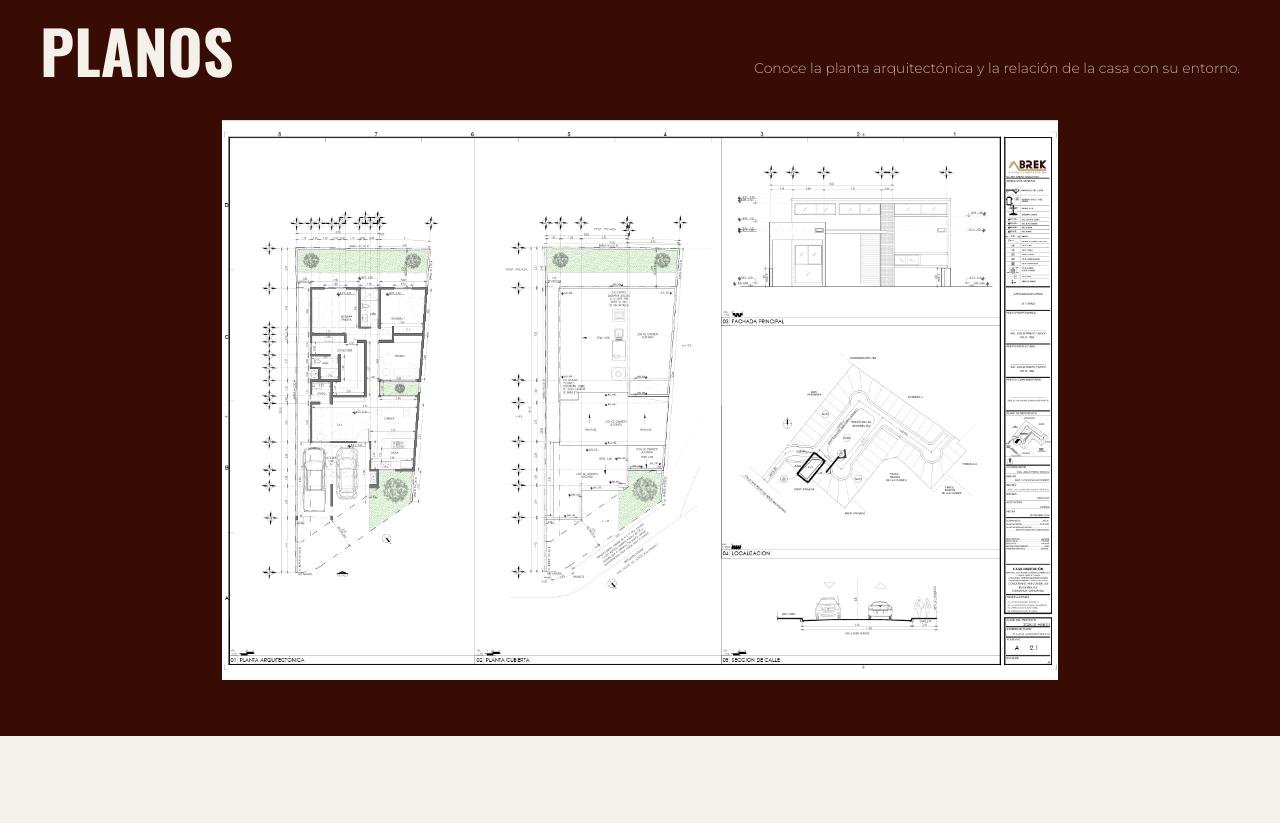
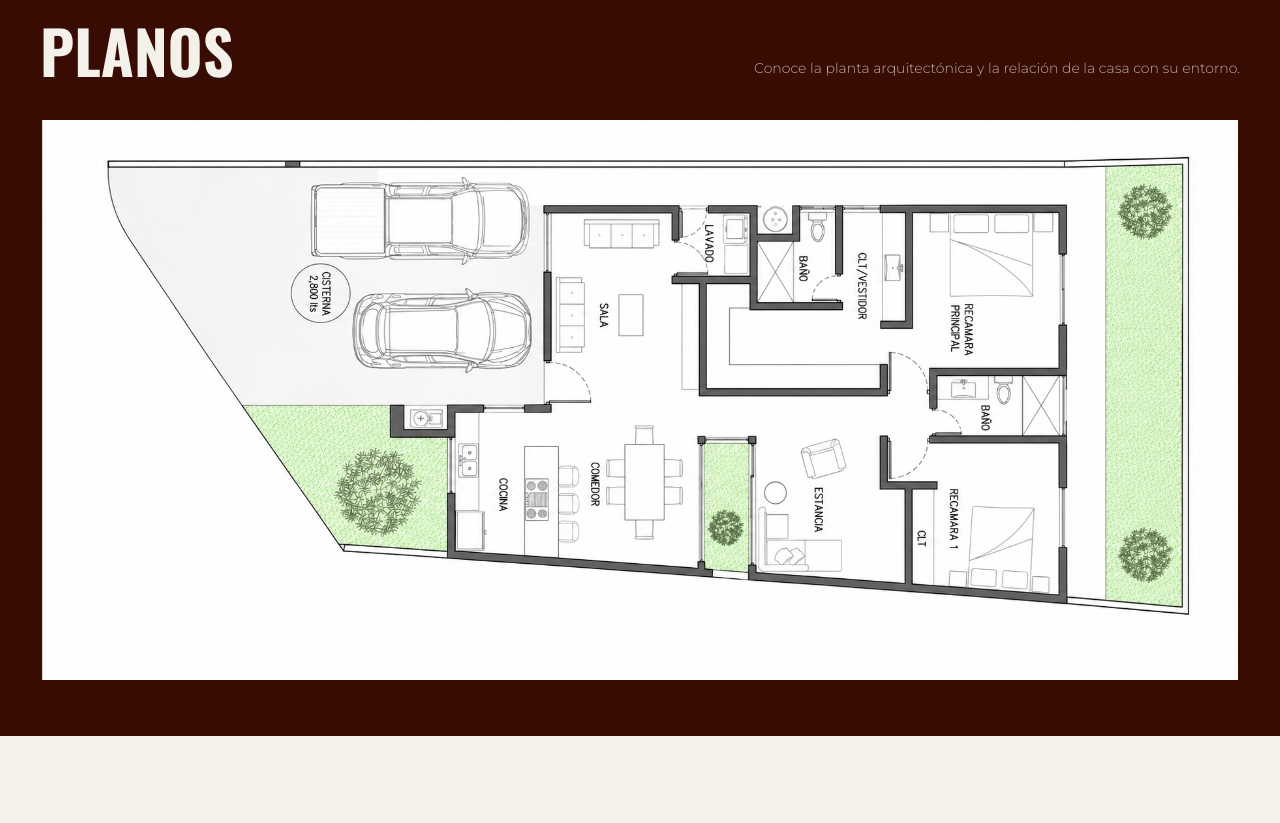
Before and after one commit to OmarAcuna0205/casas-abrek, a Next.js app: page /casa-sinai in a window 1280 px wide. Shown: the part 1620-2443 px from the top of the page. Built offline with nearby package versions, Linux system fonts and the light colour scheme.

Commit message:
feat: enhance Casa Sinai page layout and image handling; improve ProjectGallery scroll behavior

```diff
--- a/src/app/casa-sinai/page.tsx
+++ b/src/app/casa-sinai/page.tsx
@@ -34,6 +34,9 @@ const renders: GalleryImage[] = [
     { image: renderFive, alt: "Render de la terraza de Casa Sinaí" },
     { image: renderSix, alt: "Render nocturno de Casa Sinaí" },
 ];
+
+// alto entre ancho del plano (vertical, mas de 2)
+const planoRatio = planoImage.height / planoImage.width;
 
 const details = [
     { label: "Ubicación", value: "Rincón de las Bugambilias, Chihuahua" },
@@ -97,7 +100,7 @@ export default function CasaSinai() {
                     <ProjectGallery images={renders} />
                 </section>
 
-                <section aria-labelledby="planos-titulo" className="bg-primary px-6 py-12 text-accent lg:px-10 lg:py-14">
+                <section id="planos" aria-labelledby="planos-titulo" className="scroll-mt-18 bg-primary px-6 py-12 text-accent lg:scroll-mt-19 lg:px-10 lg:py-14">
                     <div className="mx-auto max-w-7xl">
                         <div className="flex flex-col gap-3 md:flex-row md:items-end md:justify-between">
                             <h2 id="planos-titulo" className="font-display text-5xl font-bold uppercase leading-none sm:text-6xl">Planos</h2>
@@ -106,20 +109,36 @@ export default function CasaSinai() {
                             </p>
                         </div>
 
+                        {/* el plano es vertical: en movil va tal cual y en desktop se gira 90°
+                            para que quede horizontal. La caja toma la proporcion ya girada y el
+                            plano va centrado adentro. Las medidas salen de la imagen, asi no se
+                            descuadra si la cambian. Los calc van en variables porque Tailwind no
+                            detecta clases con calc(100%*...) */}
                         <motion.div
                             initial={{ opacity: 0, scale: 0.98 }}
                             whileInView={{ opacity: 1, scale: 1 }}
                             viewport={{ once: true, amount: 0.2 }}
                             transition={{ duration: 0.8, ease }}
-                            className="relative mt-8 flex aspect-[1288/862] items-center justify-center overflow-hidden lg:mt-10 lg:h-[calc(100dvh-15rem)] lg:aspect-auto"
+                            style={{
+                                "--w": planoImage.width,
+                                "--h": planoImage.height,
+                                // en desktop no pasa del alto de la pantalla (igual que los renders)
+                                "--plano-max": `calc((100dvh - 15rem) * ${planoRatio})`,
+                                // sin girar, el plano mide de alto lo que la caja de ancho
+                                "--plano-alto": `${planoRatio * 100}%`,
+                            } as React.CSSProperties}
+                            className="relative mx-auto mt-8 w-full overflow-hidden sm:max-w-md lg:mt-10 lg:aspect-[var(--h)/var(--w)] lg:max-w-(--plano-max)"
                         >
-                            <Image
-                                src={planoImage}
-                                alt="Plano arquitectónico de Casa Sinaí"
-                                placeholder="blur"
-                                sizes="(min-width: 1280px) 1280px, 100vw"
-                                className="h-full w-auto max-w-full object-contain transition-transform duration-700 hover:scale-[1.03]"
-                            />
+                            <div className="relative aspect-[var(--w)/var(--h)] w-full lg:absolute lg:top-1/2 lg:left-1/2 lg:h-(--plano-alto) lg:w-auto lg:-translate-x-1/2 lg:-translate-y-1/2 lg:rotate-90">
+                                <Image
+                                    src={planoImage}
+                                    alt="Plano arquitectónico de Casa Sinaí"
+                                    fill
+                                    placeholder="blur"
+                                    sizes="(min-width: 1024px) 600px, (min-width: 640px) 448px, 100vw"
+                                    className="object-contain transition-transform duration-700 hover:scale-[1.03]"
+                                />
+                            </div>
                         </motion.div>
                     </div>
                 </section>
--- a/src/components/ProjectGallery.tsx
+++ b/src/components/ProjectGallery.tsx
@@ -62,7 +62,10 @@ function GalleryCard({
 
 // sin scroll-snap: al terminar el deslizamiento con trackpad el snap jalaba la
 // fila para alinearla y se sentia como un tiron. overscroll-x-contain evita que
-// al llegar al final el gesto de deslizar se vuelva "atras" en el navegador
+// al llegar al final el gesto de deslizar se vuelva "atras" en el navegador.
+// overflow-y-hidden: con overflow-x-auto el navegador tambien deja scroll en Y, y
+// como las fotos entran desde 24px abajo, la fila se quedaba con el scroll vertical
+// y la pagina se sentia trabada. Asi el scroll vertical siempre pasa a la pagina
 export default function ProjectGallery({ images }: { images: GalleryImage[] }) {
     const isDesktop = useMediaQuery("(min-width: 1024px)");
     const listRef = useRef<HTMLUListElement>(null);
@@ -71,7 +74,7 @@ export default function ProjectGallery({ images }: { images: GalleryImage[] }) {
     return (
         <ul
             ref={listRef}
-            className="mt-8 flex flex-col gap-5 px-6 lg:mt-10 lg:flex-row lg:gap-6 lg:overflow-x-auto lg:overscroll-x-contain lg:px-10 lg:pb-5 lg:pr-10 lg:scroll-smooth lg:[scrollbar-width:thin]"
+            className="mt-8 flex flex-col gap-5 px-6 lg:mt-10 lg:flex-row lg:gap-6 lg:overflow-x-auto lg:overflow-y-hidden lg:overscroll-x-contain lg:px-10 lg:pb-5 lg:pr-10 lg:scroll-smooth lg:[scrollbar-width:thin]"
         >
             {images.map((item, index) => (
                 <GalleryCard
```
Also changed, not shown: public/planos.png.
